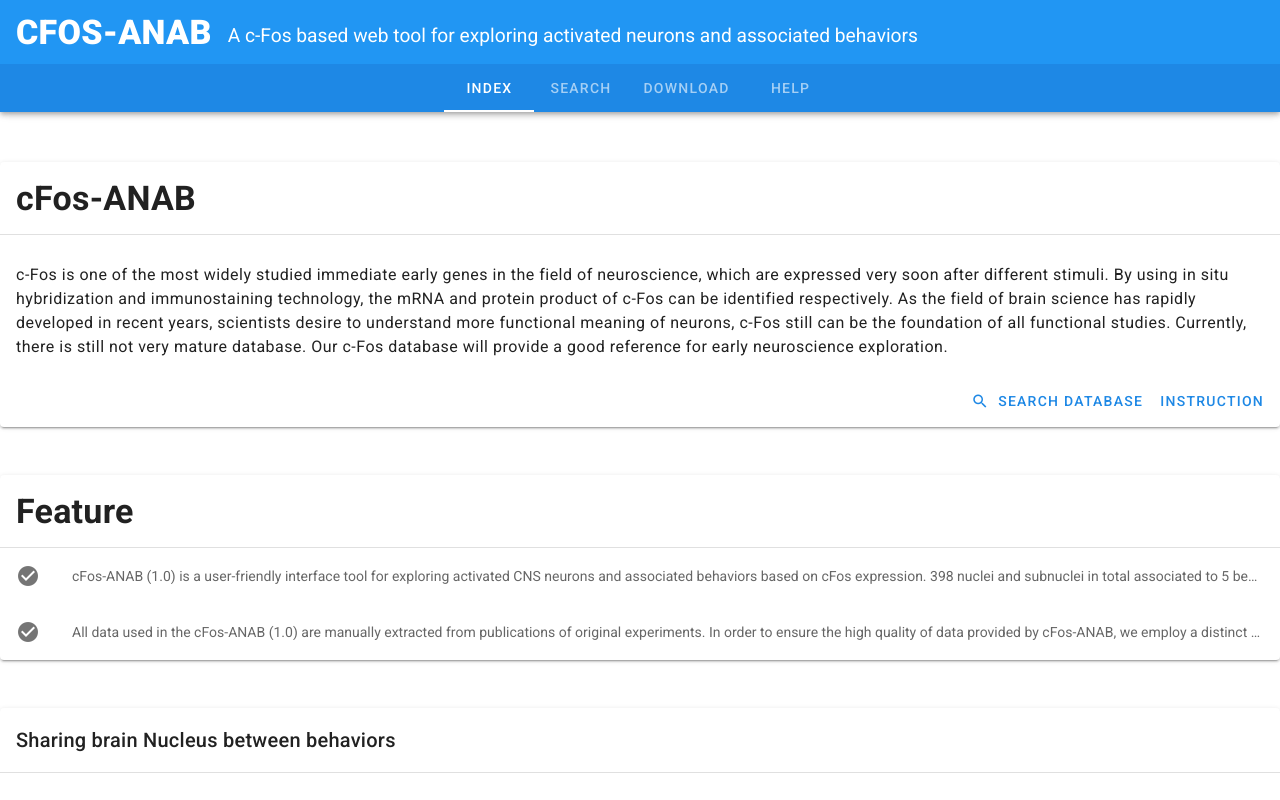
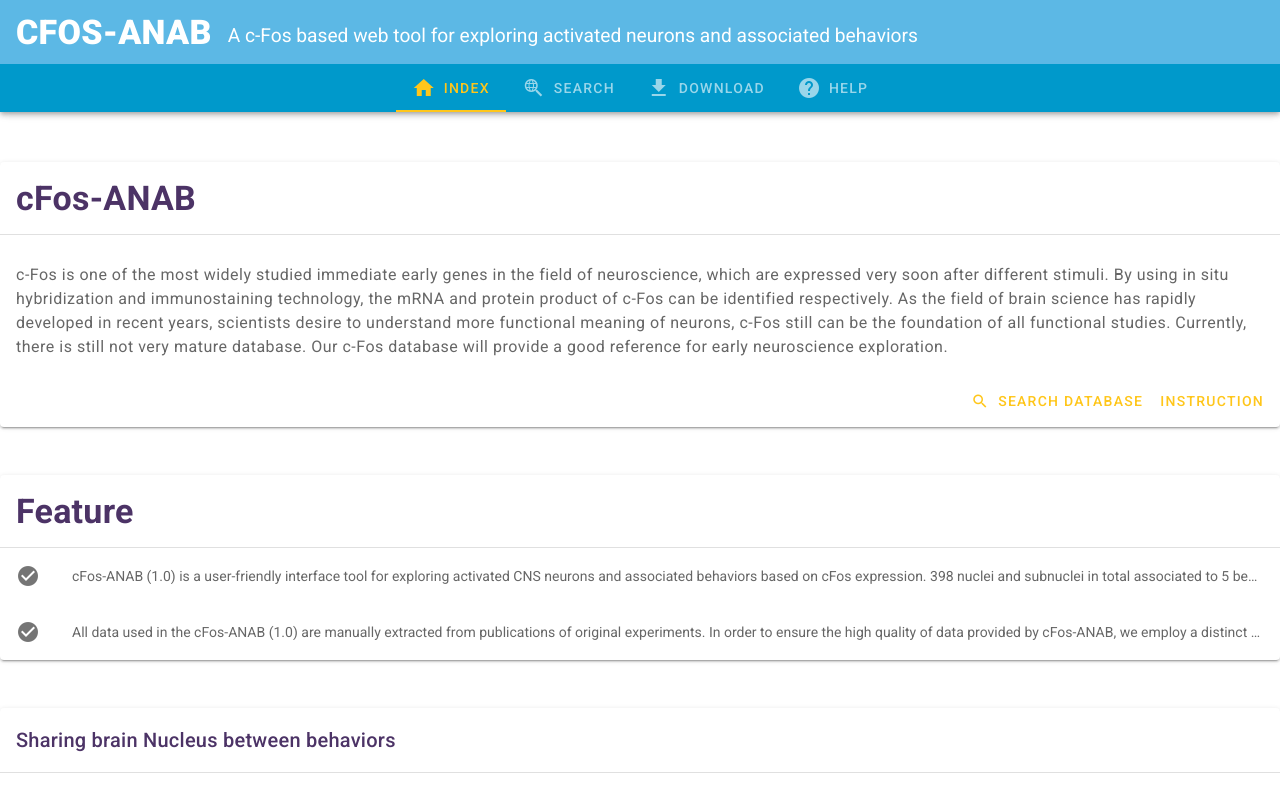
Before and after one commit to wenjie1991/cfosdb, a Vue app in the folder frontend/: page / in a window 1280 px wide. Shown: the top 800 px of the page. Built offline with nearby package versions, Linux system fonts and the light colour scheme.

Commit message:
perf: website style

```diff
--- a/frontend/src/App.vue
+++ b/frontend/src/App.vue
@@ -4,11 +4,12 @@
             <v-toolbar-title class="text-uppercase font-weight-black display-1">cFos-ANAB</v-toolbar-title>
             <p class="mb-n2 ml-4" style="font-size: 1.2em;">A c-Fos based web tool for exploring activated neurons and associated behaviors</p>
             <template v-slot:extension>
-                <v-tabs centered class="secondary" optional>
-                  <v-tab to="/">index</v-tab>
-                  <v-tab to="/search">search</v-tab>
-                  <v-tab to="/download">download</v-tab>
-                  <v-tab to="/help">help</v-tab>
+                <v-tabs centered class="secondary" optional active-class="accent--text">
+                  <v-tabs-slider color="accent"></v-tabs-slider>
+                  <v-tab to="/"><v-icon left>mdi-home</v-icon>index</v-tab>
+                  <v-tab to="/search"><v-icon left>mdi-search-web</v-icon>search</v-tab>
+                  <v-tab to="/download"><v-icon left>mdi-download</v-icon>download</v-tab>
+                  <v-tab to="/help"><v-icon left>mdi-help-circle</v-icon>help</v-tab>
                 </v-tabs>
             </template>
         </v-app-bar>
@@ -21,7 +22,7 @@
             <v-col
                 flat
                 tile
-                class="indigo secondary white--text text-center"
+                class="indigo tertiary white--text text-center"
             >
                 <v-card-text>
                 The web is under development
--- a/frontend/src/pages/help.vue
+++ b/frontend/src/pages/help.vue
@@ -5,7 +5,7 @@
             <v-img :src="require('../assets/placeholder.png')" class="my-3" height="300" contain/>
             <v-list-item two-line>
                 <v-list-item-content>
-                  <v-list-item-title class="display-3 font-weight-black">Demo Title</v-list-item-title>
+                  <v-list-item-title class="display-3 font-weight-black tertiary--text">Demo Title</v-list-item-title>
                   <v-list-item-subtitle>demo description</v-list-item-subtitle>
                   <v-list-item-subtitle>demo description</v-list-item-subtitle>
                   <v-list-item-subtitle>demo description</v-list-item-subtitle>
@@ -16,7 +16,7 @@
         <div class="d-flex align-start my-8">
             <v-list-item two-line>
                 <v-list-item-content>
-                  <v-list-item-title class="display-3 font-weight-black">Demo Title</v-list-item-title>
+                  <v-list-item-title class="display-3 font-weight-black tertiary--text">Demo Title</v-list-item-title>
                   <v-list-item-subtitle>demo description</v-list-item-subtitle>
                   <v-list-item-subtitle>demo description</v-list-item-subtitle>
                   <v-list-item-subtitle>demo description</v-list-item-subtitle>
@@ -28,7 +28,8 @@
 
         <div class="d-flex flex-column align-center">
             <p class="font-weight-black display-3">FAQ</p>
-            <v-list-item two-line>
+            <v-col cols="12" sm="12">
+              <v-list-item line>
                   <v-list-item-content>
                     <v-list-item-title><span class="font-weight-black">Question 1: </span>
                         Where are the data included in cFos-ANAB from?
@@ -40,7 +41,7 @@
                   </v-list-item-subtitle>
                   </v-list-item-content>
               </v-list-item>
-            <v-list-item two-line>
+              <v-list-item line>
                   <v-list-item-content>
                     <v-list-item-title><span class="font-weight-black">Question 2: </span>
                       What are the main functions of cFos-ANAB (1.0)?
@@ -50,7 +51,7 @@
                         </v-list-item-subtitle>
                   </v-list-item-content>
               </v-list-item>
-            <v-list-item two-line>
+              <v-list-item line>
                   <v-list-item-content>
                     <v-list-item-title><span class="font-weight-black">Question 3: </span>
                         Which type of data could to be downloaded from cFos-ANAB (1.0) for non-commercial use?
@@ -69,6 +70,7 @@
                     </v-list-item-subtitle>
                   </v-list-item-content>
               </v-list-item>
+            </v-col>
         </div>
 
         <a ref="BrainNucleusList" style="line-height: 160px;opacity: 0;">hidden anchor</a>
--- a/frontend/src/pages/index.vue
+++ b/frontend/src/pages/index.vue
@@ -1,22 +1,20 @@
 <template>
     <div class="index">
         <v-card class="mx-auto">
-            <v-card-title class="display-1 text--primary font-weight-bold">cFos-ANAB</v-card-title>
-            <v-divider></v-divider>
+            <v-card-title class="display-1 tertiary--text font-weight-bold ">cFos-ANAB</v-card-title>
+            <v-divider light="true"></v-divider>
             <v-card-text>
-                <div class="text--primary pt-3 body-1">
+                <div class="pt-3 body-1">
                     c-Fos is one of the most widely studied immediate early genes in the field of neuroscience, which are expressed very soon after different stimuli. By using in situ hybridization and immunostaining technology, the mRNA and protein product of c-Fos can be identified respectively. As the field of brain science has rapidly developed in recent years, scientists desire to understand more functional meaning of neurons, c-Fos still can be the foundation of all functional studies. Currently, there is still not very mature database. Our c-Fos database will provide a good reference for early neuroscience exploration.
-
-
                 </div>
             </v-card-text>
             <v-card-actions class="flex-row-reverse">
-                <v-btn text color="secondary accent-4" to="/help">Instruction</v-btn>
-                <v-btn text color="secondary accent-4" to="/search"><v-icon left>mdi-magnify</v-icon>Search Database</v-btn>
+                <v-btn text color="accent lighten-0" to="/help">Instruction</v-btn>
+                <v-btn text color="accent lighten-0" to="/search"><v-icon left>mdi-magnify</v-icon>Search Database</v-btn>
             </v-card-actions>
         </v-card>
         <v-card class="mx-auto mt-12">
-            <v-card-title class="display-1 text--primary font-weight-bold">Feature</v-card-title>
+            <v-card-title class="display-1 tertiary--text font-weight-bold">Feature</v-card-title>
             <v-divider></v-divider>
             <v-list-item>
                 <v-list-item-icon>
@@ -40,7 +38,7 @@
             </v-list-item>
         </v-card>
         <v-card class="mx-auto mt-12" align="center">
-            <v-card-title class="display-0 text--primary">Sharing brain Nucleus between behaviors</v-card-title>
+            <v-card-title class="display-0 tertiary--text">Sharing brain Nucleus between behaviors</v-card-title>
             <v-divider></v-divider>
             <v-row no-gutters align="center">
             <v-col class="matrixLegend">Mouse</v-col>
@@ -74,7 +72,7 @@
                         </v-list-item-content>
                     </v-list-item>
                     <v-card-actions class="flex-row-reverse">
-                        <v-btn text color="secondary accent-4" to="/download">to Download</v-btn>
+                        <v-btn text color="secondary lighten-0" to="/download">to Download</v-btn>
                     </v-card-actions>
                 </v-card>
             </v-timeline-item>
--- a/frontend/src/pages/search.vue
+++ b/frontend/src/pages/search.vue
@@ -51,7 +51,7 @@
                     </v-combobox>
                 </v-col>
                 <v-col class="d-flex" cols="12" sm="1">
-                    <v-btn text color="secondary accent-4" to="/help#brain_area_annot">[Brain Nucleus List]</v-btn>
+                    <v-btn text color="accent accent-4" to="/help#brain_area_annot">[Brain Nucleus List]</v-btn>
                 </v-col>
             </v-row>
 
@@ -85,7 +85,7 @@
                 </v-col>
             </v-row>
             <v-row justify="end">
-                <v-btn large color="secondary lighten-3" v-on:click="submitQuery">Submit</v-btn>
+                <v-btn large color="accent lighten-0" v-on:click="submitQuery">Submit</v-btn>
             </v-row>
         </div>
         <v-card-title>
--- a/frontend/src/plugins/vuetify.js
+++ b/frontend/src/plugins/vuetify.js
@@ -8,8 +8,10 @@ export default new Vuetify({
     theme: {
       themes: {
         light: {
-          primary: "#2196F3",
-          secondary: "#1E88E5"
+          primary: "#5CB8E5",
+          secondary: "#0099CB",
+          tertiary: "#4C3366",
+          accent: "#FFC61A"
         }
       }
     },
```
Lines whose indentation alone changed are shown as unchanged.
